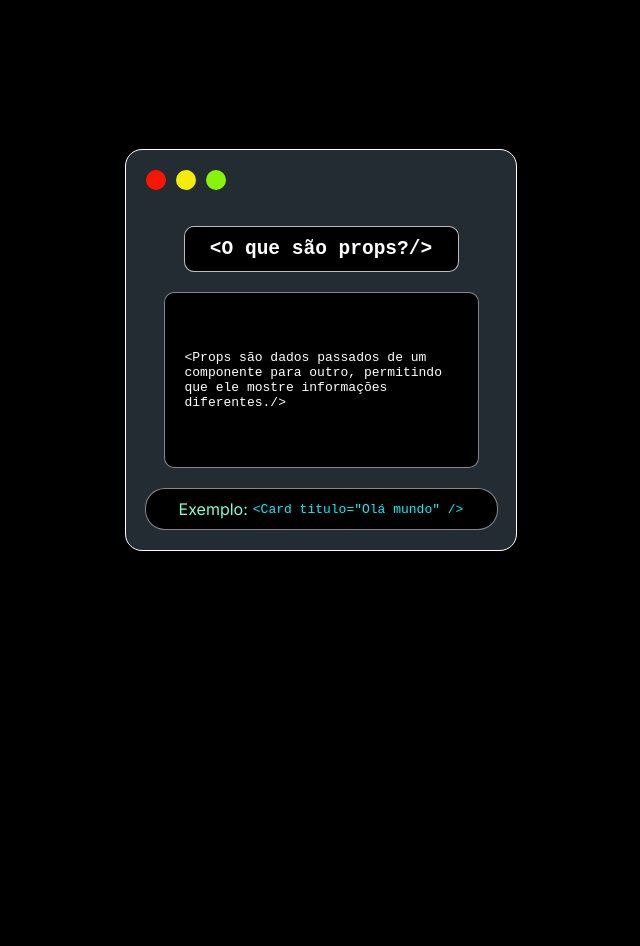
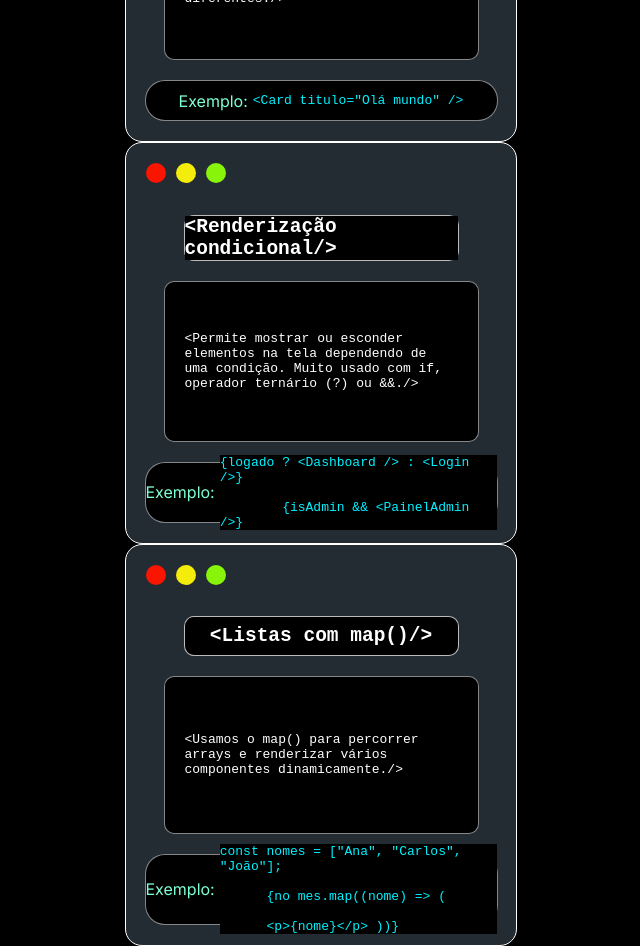
Before and after one commit to DaviNunes01001/CardsReact, a React (Vite) app: page / in a window 1280 px wide. Shown: the whole page, without its empty margins (319-959 px from the left). Before the commit the page ends 800 px from the top, so only its background shows below. Built offline with nearby package versions, Linux system fonts and the light colour scheme.

Commit message:
city boy1

```diff
--- a/src/App.jsx
+++ b/src/App.jsx
@@ -11,7 +11,26 @@ function App() {
       Titulo="O que são props?"
       desc="Props são dados passados de um componente para outro, permitindo que ele mostre informações diferentes."
       code={`<Card titulo="Olá mundo" />`}
-      /> </div>
+      />
+
+      <Card
+      Titulo="Renderização condicional"
+      desc="Permite mostrar ou esconder elementos na tela dependendo de uma condição. Muito usado com if, operador ternário (?) ou &&."
+      code={`{logado ? <Dashboard /> : <Login />}
+
+        {isAdmin && <PainelAdmin />}`}
+      />
+      <Card
+      Titulo="Listas com map()"
+      desc="Usamos o map() para percorrer arrays e renderizar vários componentes dinamicamente."
+      code={`const nomes = ["Ana", "Carlos", "João"];
+
+      {no mes.map((nome) => (
+
+      <p>{nome}</p> ))}`}
+      />
+
+</div>
     </>
   )
 }
```
